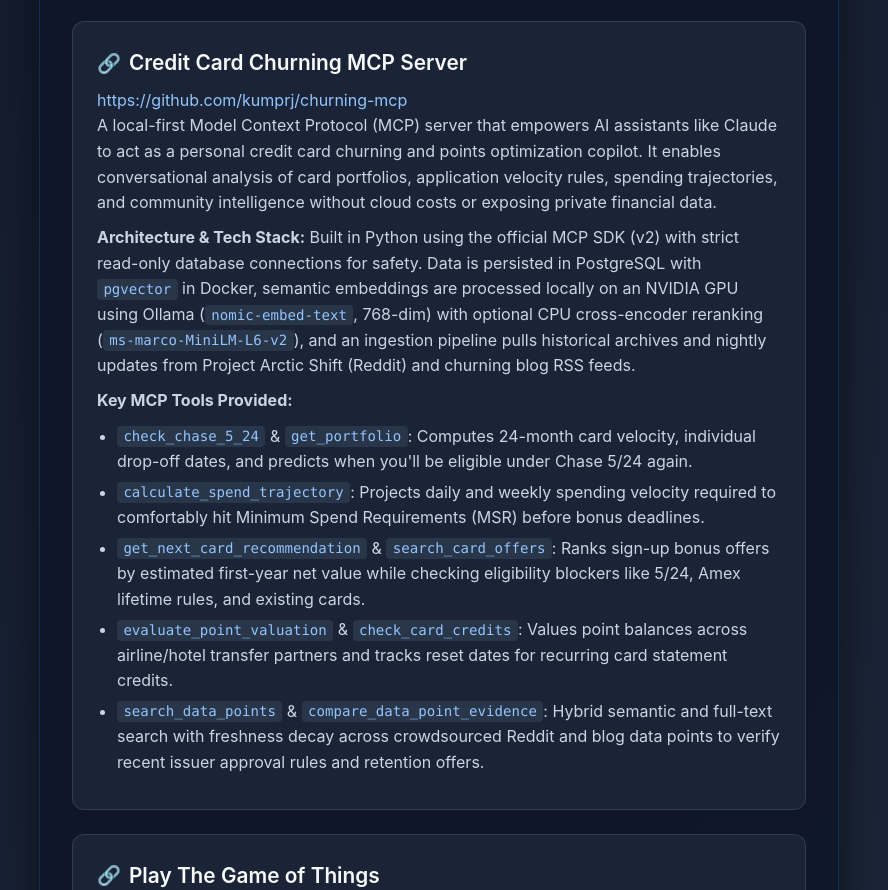
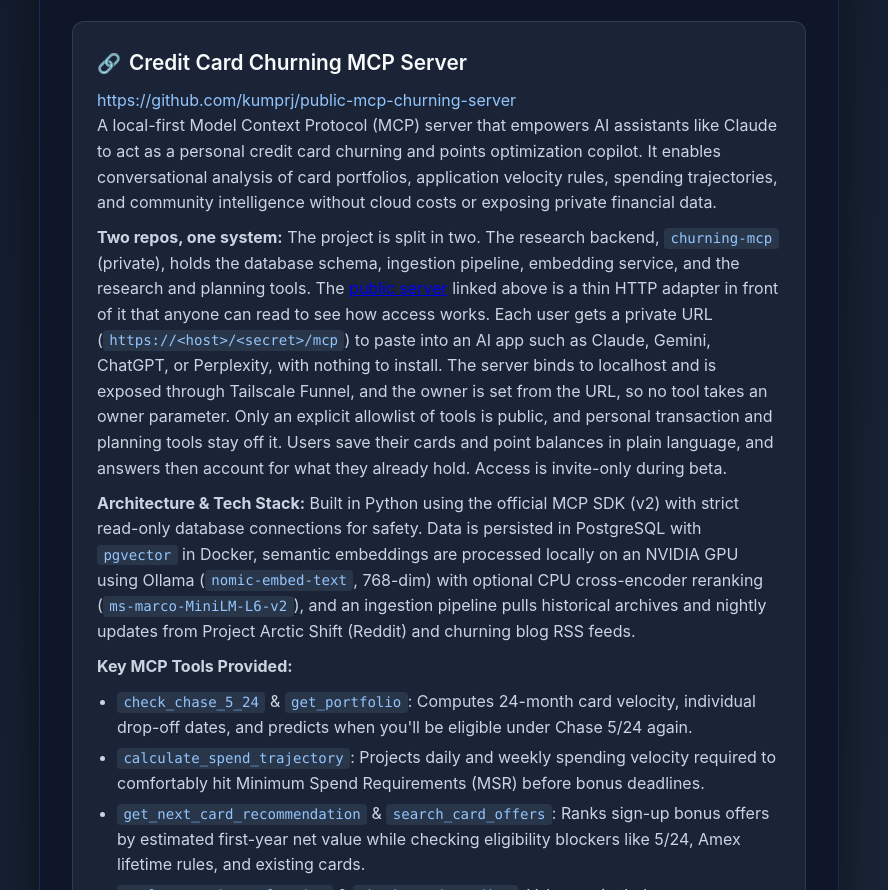
Before and after one commit to kumprj/kumprj-dot-com, a plain HTML site: page index.html in a window 1280 px wide. Shown: the part 1137-2027 px from the top of the page, without its empty margins (201-1089 px from the left). Drawn offline with Linux system fonts and the light colour scheme.

Commit message:
Describe public/private churning MCP repos in project entry
Link to the public server repo and explain how it fronts the private backend.

Co-Authored-By: Claude Sonnet 5.5 <noreply@anthropic.com>

```diff
--- a/index.html
+++ b/index.html
@@ -250,11 +250,12 @@
         <div class="link-item" style="cursor: default;">
             <div class="link-title">Credit Card Churning MCP Server</div>
             <div class="link-url">
-                <a href="https://github.com/kumprj/churning-mcp" target="_blank"
-                   rel="noopener noreferrer">https://github.com/kumprj/churning-mcp</a>
+                <a href="https://github.com/kumprj/public-mcp-churning-server" target="_blank"
+                   rel="noopener noreferrer">https://github.com/kumprj/public-mcp-churning-server</a>
             </div>
             <div class="link-desc">
                 <p>A local-first Model Context Protocol (MCP) server that empowers AI assistants like Claude to act as a personal credit card churning and points optimization copilot. It enables conversational analysis of card portfolios, application velocity rules, spending trajectories, and community intelligence without cloud costs or exposing private financial data.</p>
+                <p><strong>Two repos, one system:</strong> The project is split in two. The research backend, <code>churning-mcp</code> (private), holds the database schema, ingestion pipeline, embedding service, and the research and planning tools. The <a href="https://github.com/kumprj/public-mcp-churning-server" target="_blank" rel="noopener noreferrer">public server</a> linked above is a thin HTTP adapter in front of it that anyone can read to see how access works. Each user gets a private URL (<code>https://&lt;host&gt;/&lt;secret&gt;/mcp</code>) to paste into an AI app such as Claude, Gemini, ChatGPT, or Perplexity, with nothing to install. The server binds to localhost and is exposed through Tailscale Funnel, and the owner is set from the URL, so no tool takes an owner parameter. Only an explicit allowlist of tools is public, and personal transaction and planning tools stay off it. Users save their cards and point balances in plain language, and answers then account for what they already hold. Access is invite-only during beta.</p>
                 <p><strong>Architecture &amp; Tech Stack:</strong> Built in Python using the official MCP SDK (v2) with strict read-only database connections for safety. Data is persisted in PostgreSQL with <code>pgvector</code> in Docker, semantic embeddings are processed locally on an NVIDIA GPU using Ollama (<code>nomic-embed-text</code>, 768-dim) with optional CPU cross-encoder reranking (<code>ms-marco-MiniLM-L6-v2</code>), and an ingestion pipeline pulls historical archives and nightly updates from Project Arctic Shift (Reddit) and churning blog RSS feeds.</p>
                 <p><strong>Key MCP Tools Provided:</strong></p>
                 <ul>
```
